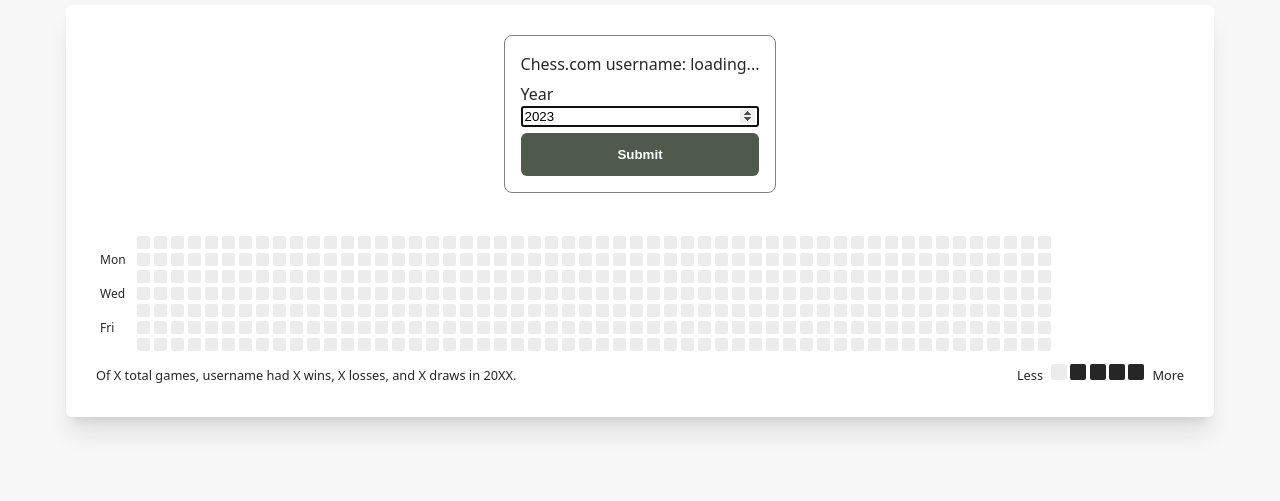
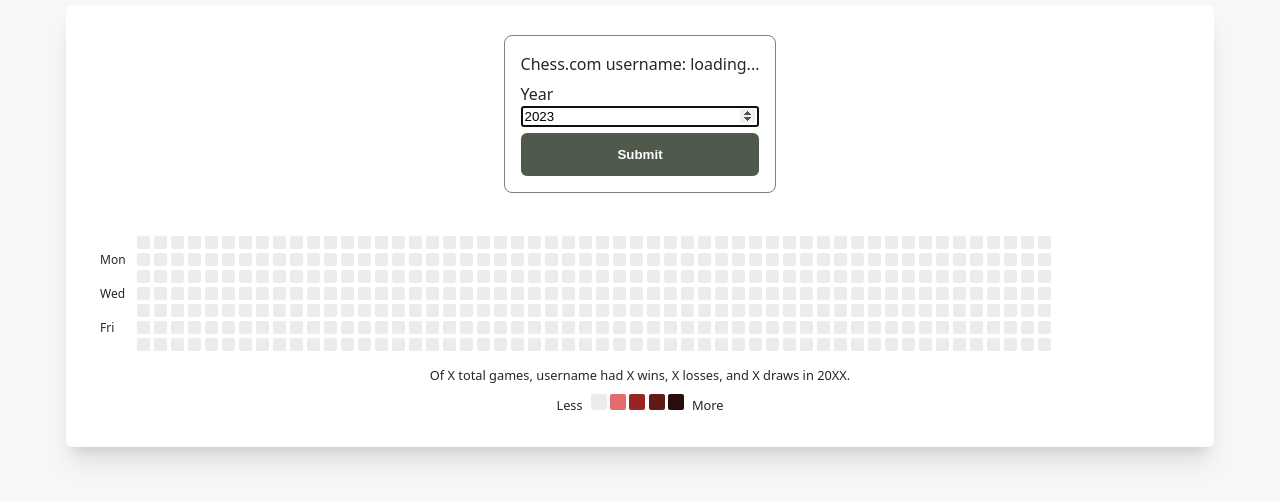
Before and after one commit to maxdemaio/chess-heat-extension, a browser extension: page index.html in a window 1280 px wide. Shown: the part 127-628 px from the top of the page. Drawn offline with Linux system fonts and the light colour scheme.

Commit message:
format heatmap info

```diff
--- a/index.html
+++ b/index.html
@@ -35,7 +35,7 @@
 
           <div id="heatmap"></div>
           <div id="heatmap-info">
-            <div>
+            <div id="info">
               Of <span id="totalGameInfo">X</span> total games, <span id="usernameInfo">username</span> had <span id="winInfo">X</span> wins, <span id="lossInfo">X</span> losses, and
               <span id="drawInfo">X</span> draws in <span id="yearInfo">20XX</span>.
             </div>
--- a/styles.css
+++ b/styles.css
@@ -25,8 +25,23 @@ h1 {
   align-items: center;
   gap: 8px;
 }
+#info {
+  text-align: center;
+}
 .exampleBox {
   border-radius: 2px;
+}
+#exampleBox1 {
+  color: rgb(229, 108, 108);
+}
+#exampleBox2 {
+  color: rgb(153, 36, 36);
+}
+#exampleBox3 {
+  color: rgb(97, 26, 26);
+}
+#exampleBox4 {
+  color: rgb(42, 14, 14);
 }
 #grayBox {
   color: hsla(0, 0%, 50%, 0.15);
@@ -85,10 +100,11 @@ h1 {
 #heatmap-info {
   margin-top: 8px;
   font-size: 0.8em;
-  display: flex;
-  flex-direction: row;
-  gap: 20px;
-  justify-content: space-between;
+  display: grid;
+  grid-template-columns: 1fr;
+  grid-auto-flow: row;
+  justify-content: center;
+  gap: 6px;
 }
 #heatmap-wrapper {
   max-width: 100%;
```
